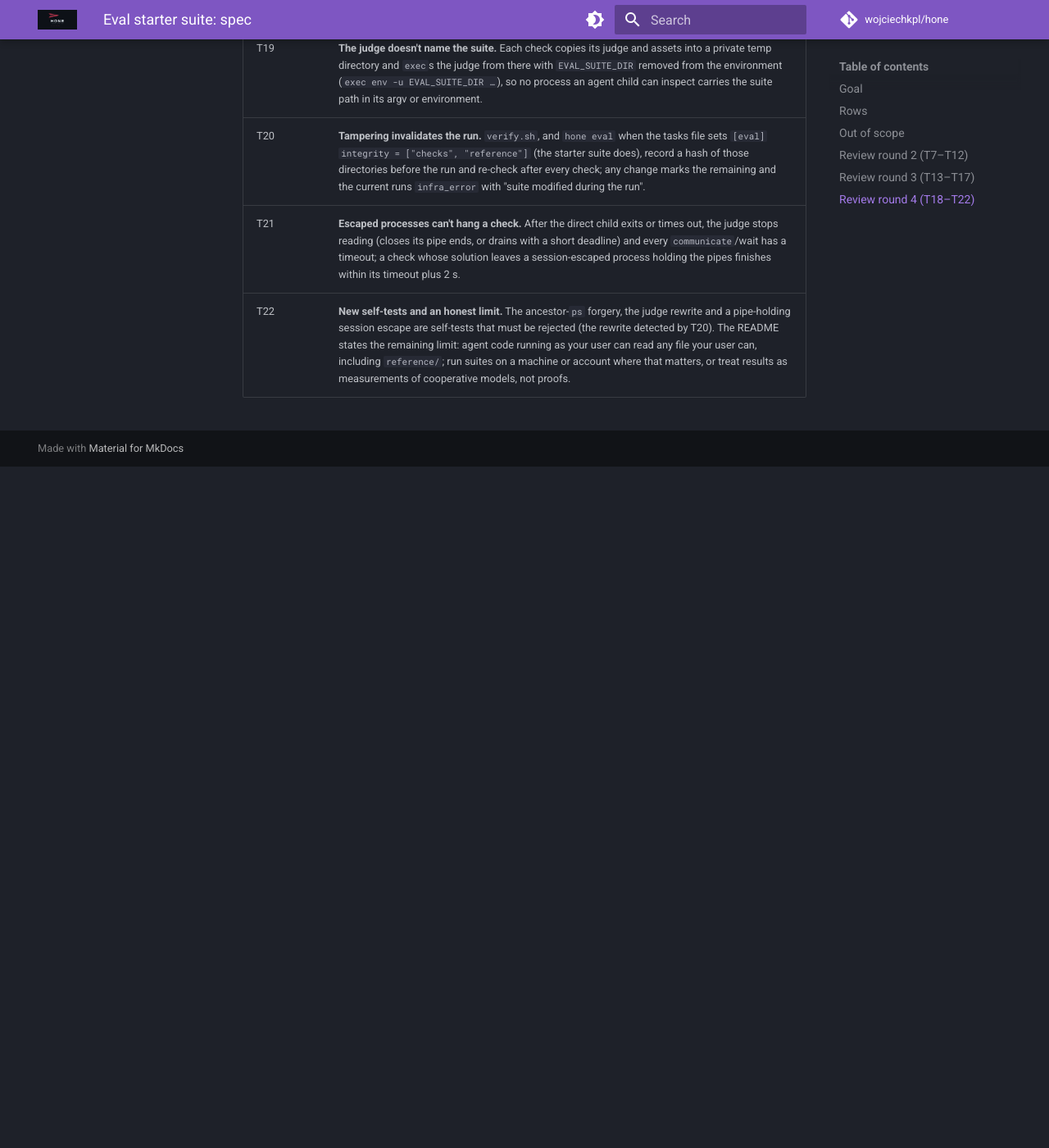
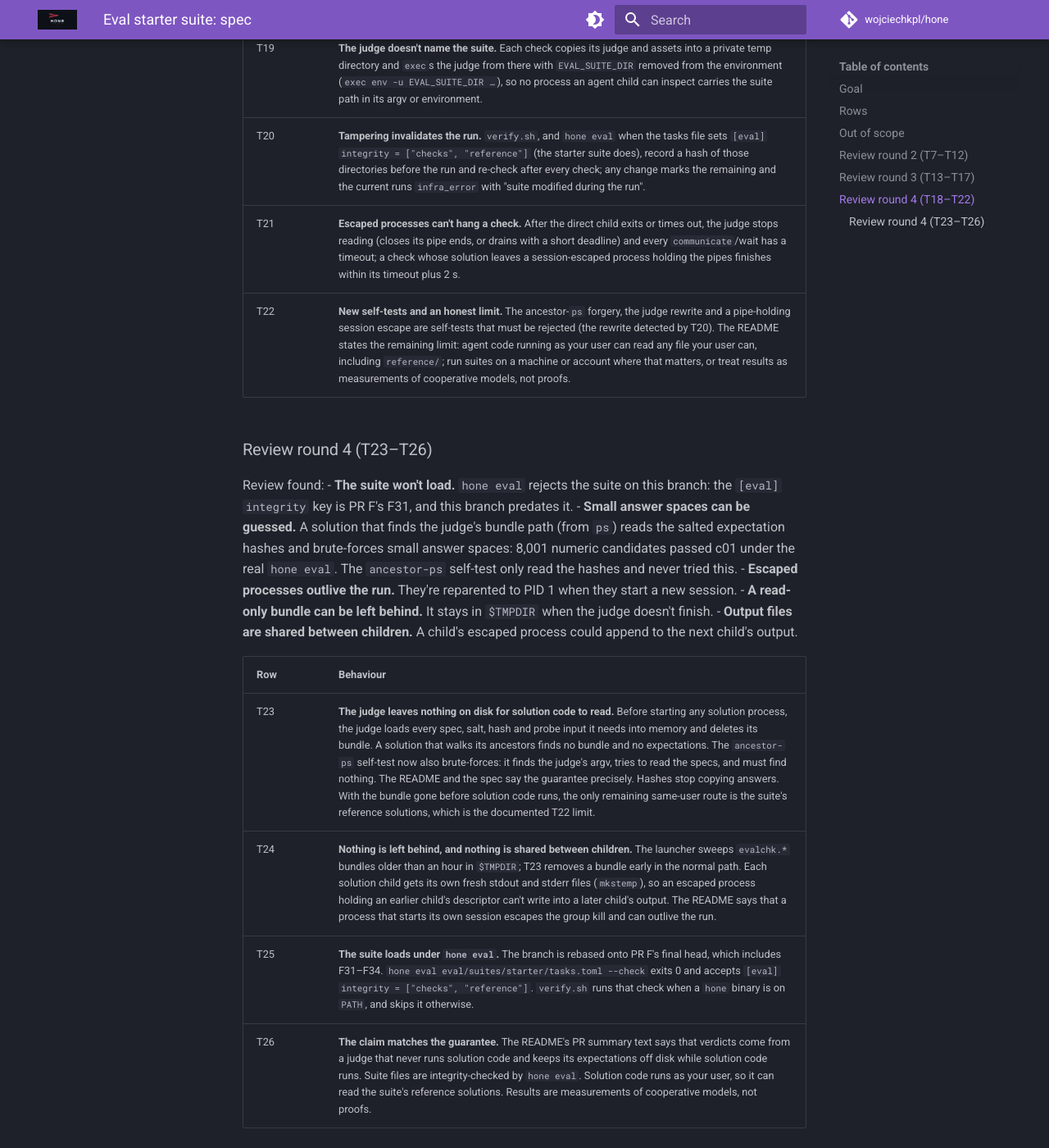
Before and after one commit to wojciechkpl/hone, an MkDocs documentation site: the page built from docs/plans/eval-starter-suite-spec.md, in a window 1280 px wide and 1400 px high, scrolled down 3773 px. Shown: the whole window at 82% size. Built offline with MkDocs 1.6.1 and Material for MkDocs 9.7.7, drawn with Linux system fonts in a browser that asks for light colours; comment, search, counter and statistics services are not loaded; before the commit the page ends 4342 px from its top, so only the background shows below that.

Commit message:
docs: starter suite spec round 5 (T23–T26)

```diff
--- a/docs/plans/eval-starter-suite-spec.md
+++ b/docs/plans/eval-starter-suite-spec.md
@@ -68,3 +68,19 @@ Review reproduced that agent code running as the same user finds the suite throu
 | T20 | **Tampering invalidates the run.** `verify.sh`, and `hone eval` when the tasks file sets `[eval] integrity = ["checks", "reference"]` (the starter suite does), record a hash of those directories before the run and re-check after every check; any change marks the remaining and the current runs `infra_error` with "suite modified during the run". |
 | T21 | **Escaped processes can't hang a check.** After the direct child exits or times out, the judge stops reading (closes its pipe ends, or drains with a short deadline) and every `communicate`/wait has a timeout; a check whose solution leaves a session-escaped process holding the pipes finishes within its timeout plus 2 s. |
 | T22 | **New self-tests and an honest limit.** The ancestor-`ps` forgery, the judge rewrite and a pipe-holding session escape are self-tests that must be rejected (the rewrite detected by T20). The README states the remaining limit: agent code running as your user can read any file your user can, including `reference/`; run suites on a machine or account where that matters, or treat results as measurements of cooperative models, not proofs. |
+
+### Review round 4 (T23–T26)
+
+Review found:
+- **The suite won't load.** `hone eval` rejects the suite on this branch: the `[eval] integrity` key is PR F's F31, and this branch predates it.
+- **Small answer spaces can be guessed.** A solution that finds the judge's bundle path (from `ps`) reads the salted expectation hashes and brute-forces small answer spaces: 8,001 numeric candidates passed c01 under the real `hone eval`. The `ancestor-ps` self-test only read the hashes and never tried this.
+- **Escaped processes outlive the run.** They're reparented to PID 1 when they start a new session.
+- **A read-only bundle can be left behind.** It stays in `$TMPDIR` when the judge doesn't finish.
+- **Output files are shared between children.** A child's escaped process could append to the next child's output.
+
+| Row | Behaviour |
+|---|---|
+| T23 | **The judge leaves nothing on disk for solution code to read.** Before starting any solution process, the judge loads every spec, salt, hash and probe input it needs into memory and deletes its bundle. A solution that walks its ancestors finds no bundle and no expectations. The `ancestor-ps` self-test now also brute-forces: it finds the judge's argv, tries to read the specs, and must find nothing. The README and the spec say the guarantee precisely. Hashes stop copying answers. With the bundle gone before solution code runs, the only remaining same-user route is the suite's reference solutions, which is the documented T22 limit. |
+| T24 | **Nothing is left behind, and nothing is shared between children.** The launcher sweeps `evalchk.*` bundles older than an hour in `$TMPDIR`; T23 removes a bundle early in the normal path. Each solution child gets its own fresh stdout and stderr files (`mkstemp`), so an escaped process holding an earlier child's descriptor can't write into a later child's output. The README says that a process that starts its own session escapes the group kill and can outlive the run. |
+| T25 | **The suite loads under `hone eval`.** The branch is rebased onto PR F's final head, which includes F31–F34. `hone eval eval/suites/starter/tasks.toml --check` exits 0 and accepts `[eval] integrity = ["checks", "reference"]`. `verify.sh` runs that check when a `hone` binary is on `PATH`, and skips it otherwise. |
+| T26 | **The claim matches the guarantee.** The README's PR summary text says that verdicts come from a judge that never runs solution code and keeps its expectations off disk while solution code runs. Suite files are integrity-checked by `hone eval`. Solution code runs as your user, so it can read the suite's reference solutions. Results are measurements of cooperative models, not proofs. |
```
